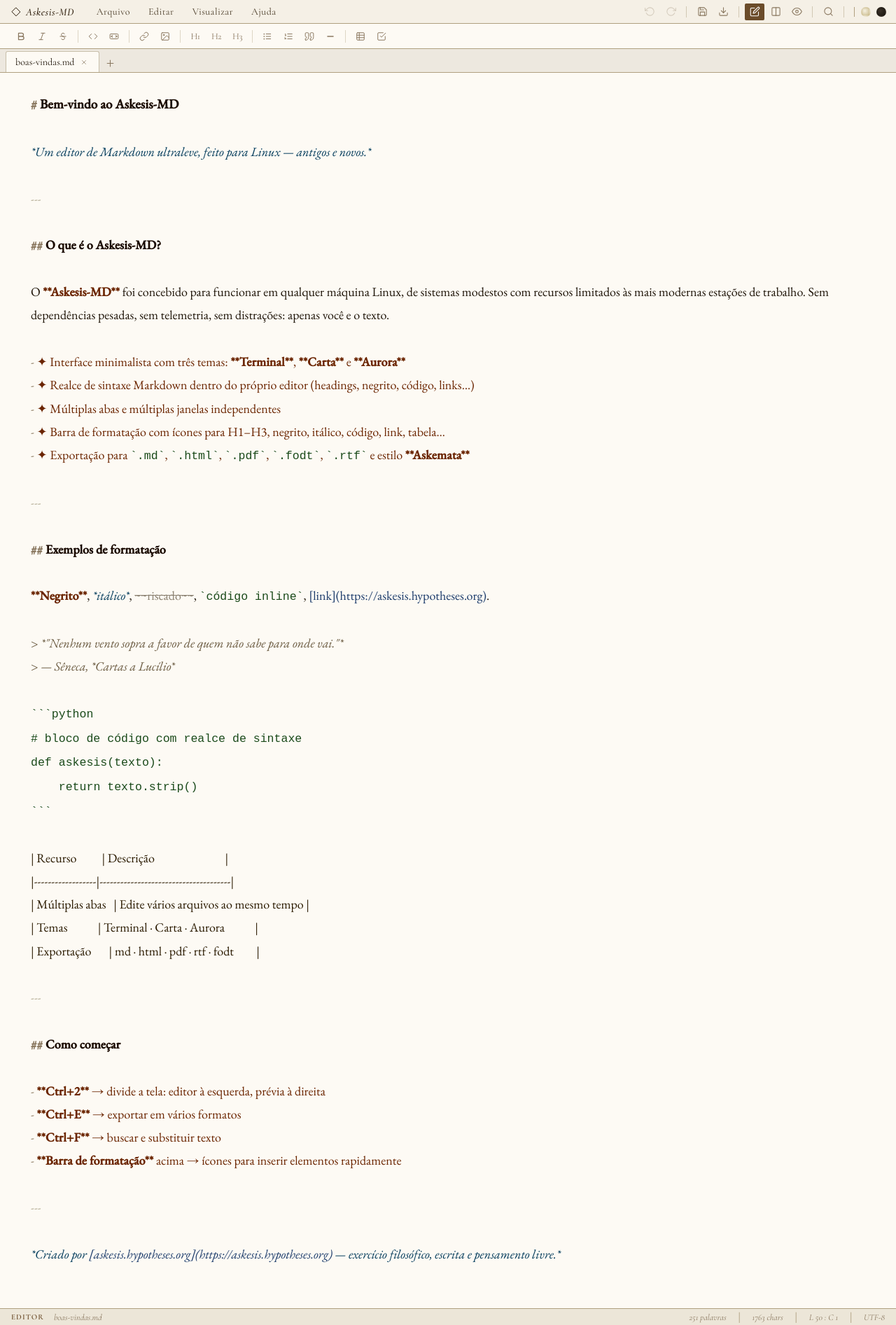
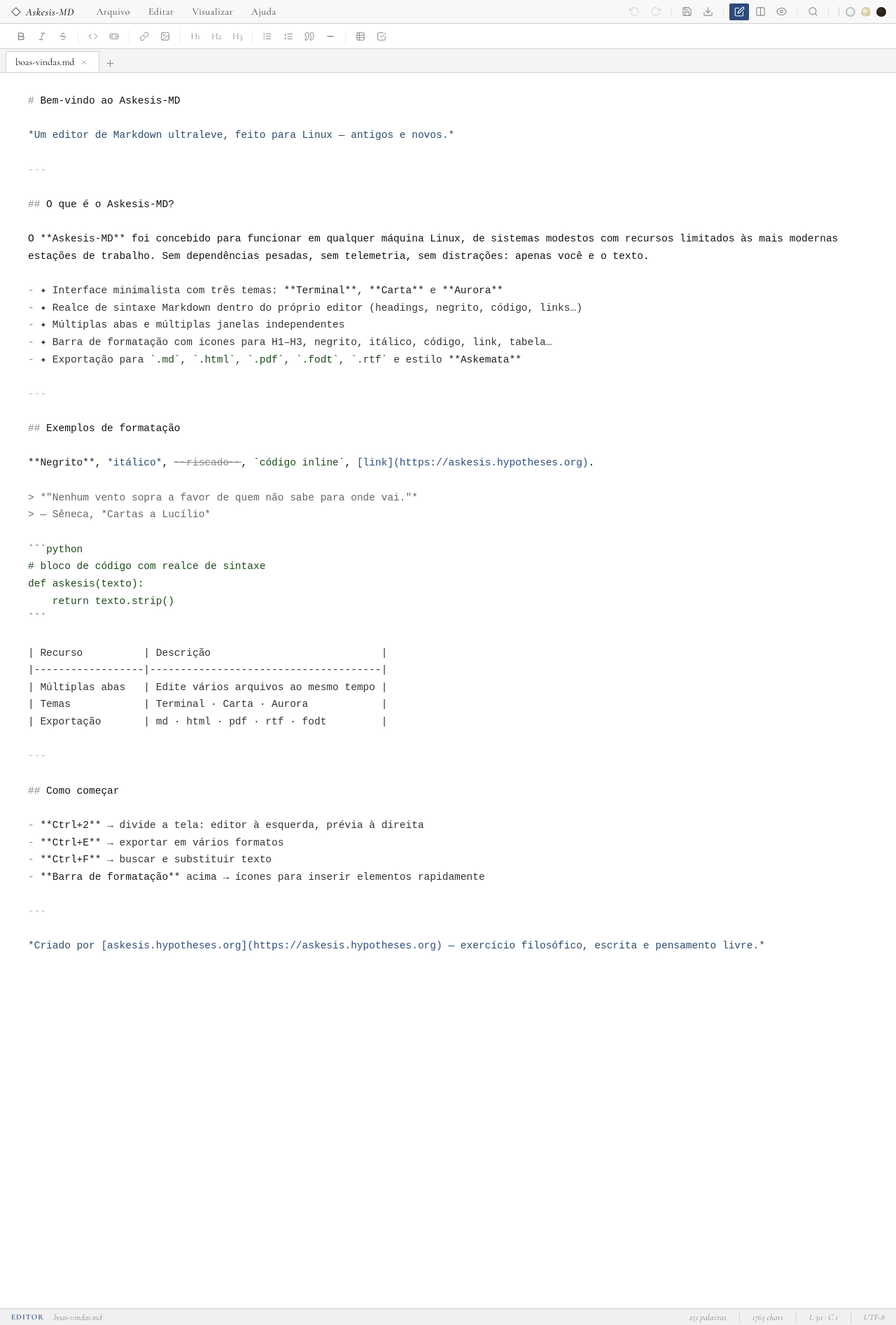
Before and after one commit to askemata/askemata.github.io, a Jekyll site: the page askesis-mdtipografico.html, which Jekyll copies as it is, in a window 1280 px wide. Shown: the whole page at 70% size. Built offline with Jekyll 4.4.1, drawn with Linux system fonts in a browser that asks for light colours.

Commit message:
Atualizar o askesis-mdtipografico.html

```diff
--- a/askesis-mdtipografico.html
+++ b/askesis-mdtipografico.html
@@ -22,64 +22,103 @@
 /* Fontes elegantes via Google Fonts — sem base64, fáceis de trocar */
 @import url('https://fonts.googleapis.com/css2?family=Cormorant+Garamond:ital,wght@0,300;0,400;0,500;0,600;1,300;1,400;1,500&family=EB+Garamond:ital,wght@0,400;0,500;1,400;1,500&family=Cardo:ital,wght@0,400;0,700;1,400&display=swap');
 
-/* ── VARIÁVEIS — Scriptorium (claro, padrão) ── */
+/* ── VARIÁVEIS — Carta (branco, tema principal) ── */
 :root {
   /* Fontes */
-  --fm: 'EB Garamond', 'Cormorant Garamond', 'Cardo', Georgia, serif;
+  --fm: 'Courier New', 'Lucida Console', 'DejaVu Sans Mono', monospace;
   --fu: 'Cormorant Garamond', 'EB Garamond', Georgia, serif;
   --fc: 'Courier New', 'Lucida Console', monospace;
   --tr: 0.16s ease;
 
-  /* Editor: tipografia generosa */
-  --efs: 18px;
-  --elh: 1.85;
+  /* Editor */
+  --efs: 14.5px;
+  --elh: 1.7;
   --epv: 28px;
-  --eph: 44px;
-
-  /* Scriptorium: pergaminho claro, quase branco-marfim */
-  --bg0: #fdfaf4;   /* fundo do editor */
-  --bg1: #f5f0e6;   /* menubar, fmtbar */
-  --bg2: #ece6d8;   /* hover, secundário */
-  --bg3: #e0d8c8;   /* pressed, terceiro */
-  --bga: #4a3520;   /* accent principal (marrom-tinta) */
-  --bd:  #c8bfaa;   /* bordas */
-  --bd2: #ddd6c4;   /* bordas suaves */
-  --t0:  #1e1408;   /* texto principal */
-  --t1:  #4a3c28;   /* texto secundário */
-  --t2:  #8a7860;   /* texto terciário */
-  --ta:  #6b4c2a;   /* accent de texto */
-  --cur: #2a1a08;   /* cursor */
-  --scr: #c0b89a;   /* scrollbar thumb */
-
-  /* Sintaxe: tons discretos, sem saturação excessiva */
-  --sh: #1a0a00;    /* headings */
-  --sb: #6b2500;    /* bold */
-  --si: #003a5a;    /* italic */
-  --sc: #1a4a1a;    /* code */
-  --sl: #1a3a6a;    /* links */
-  --sq: #6a5a40;    /* blockquote */
-  --sm: #6b2500;    /* list markers */
-  --sr: #b0a890;    /* HR */
-  --ss: #8a8070;    /* strikethrough */
-  --sg: #003a5a;    /* images */
-  --st: #2a1a00;    /* table */
-
-  /* Abas */
+  --eph: 40px;
+
+  /* Carta: branco limpo, tipografia pura */
+  --bg0: #ffffff;
+  --bg1: #f8f8f8;
+  --bg2: #efefef;
+  --bg3: #e4e4e4;
+  --bga: #2c4a7c;
+  --bd:  #d0d0d0;
+  --bd2: #e4e4e4;
+  --t0:  #111111;
+  --t1:  #444444;
+  --t2:  #888888;
+  --ta:  #2c4a7c;
+  --cur: #1a1a1a;
+  --scr: #cccccc;
+
+  --sh: #111111;
+  --sb: #1a1a1a;
+  --si: #2a4a6a;
+  --sc: #1a4a1a;
+  --sl: #2c4a7c;
+  --sq: #666666;
+  --sm: #333333;
+  --sr: #bbbbbb;
+  --ss: #888888;
+  --sg: #2a4a6a;
+  --st: #333333;
+
+  --tbg:  #f4f4f4;
+  --tabg: #ffffff;
+  --tbd:  #d0d0d0;
+  --tt:   #888888;
+  --tat:  #111111;
+
+  --sbg: #f0f0f0;
+  --st2: #888888;
+
+  --ask-rule:   #d0d0d0;
+  --ask-cap:    #111111;
+  --ask-accent: #2c4a7c;
+  --ask-drop:   rgba(0,0,0,.08);
+}
+
+/* ── Tema Scriptorium — pergaminho sépia ── */
+.theme-scriptorium {
+  --bg0: #fdfaf4;
+  --bg1: #f5f0e6;
+  --bg2: #ece6d8;
+  --bg3: #e0d8c8;
+  --bga: #4a3520;
+  --bd:  #c8bfaa;
+  --bd2: #ddd6c4;
+  --t0:  #1e1408;
+  --t1:  #4a3c28;
+  --t2:  #8a7860;
+  --ta:  #6b4c2a;
+  --cur: #2a1a08;
+  --scr: #c0b89a;
+
+  --sh: #1a0a00;
+  --sb: #6b2500;
+  --si: #003a5a;
+  --sc: #1a4a1a;
+  --sl: #1a3a6a;
+  --sq: #6a5a40;
+  --sm: #6b2500;
+  --sr: #b0a890;
+  --ss: #8a8070;
+  --sg: #003a5a;
+  --st: #2a1a00;
+
   --tbg:  #ede8df;
   --tabg: #fdfaf4;
   --tbd:  #c8bfaa;
   --tt:   #7a6a50;
   --tat:  #1e1408;
 
-  /* Status bar */
   --sbg: #ece6d8;
   --st2: #8a7860;
 
-  /* Específicos Typographica */
-  --ask-rule:   #b0a080;   /* linhas, separadores */
-  --ask-cap:    #2a1a08;   /* letras de destaque, logo */
-  --ask-accent: #6b4c2a;   /* botões ativos, links */
-  --ask-drop:   rgba(0,0,0,.06);  /* sombra de dropdown */
+  --ask-rule:   #b0a080;
+  --ask-cap:    #2a1a08;
+  --ask-accent: #6b4c2a;
+  --ask-drop:   rgba(0,0,0,.06);
 }
 
 /* ── Tema Vellum — pergaminho escuro / tinta sobre noite ── */
@@ -227,6 +266,7 @@
 }
 .tdot:hover { transform: scale(1.2); }
 .tdot.on { border-color: var(--ask-accent); }
+.d-w { background: radial-gradient(circle at 35% 35%, #ffffff, #e0e0e0); border-color: #c0c0c0 !important; }
 .d-t { background: radial-gradient(circle at 35% 35%, #f5f0e0, #c8b888); }
 .d-c { background: radial-gradient(circle at 35% 35%, #3a3228, #1a1610); }
 
@@ -471,23 +511,26 @@
 .ssep { color: var(--ask-rule); font-style: normal; }
 
 /* ── SINTAXE ── */
-.h1 { color: var(--sh); font-weight: 600; font-size: 1.05em; }
-.h2 { color: var(--sh); font-weight: 600; }
-.h3 { color: var(--sh); font-style: italic; }
+/* REGRA CRÍTICA: nenhuma classe de sintaxe altera font-size,
+   font-family, font-weight ou font-style — qualquer mudança de
+   métrica de glifo causa desalinhamento entre highlight e cursor */
+.h1  { color: var(--sh); }
+.h2  { color: var(--sh); }
+.h3  { color: var(--sh); }
 .h4, .h5, .h6 { color: var(--sh); opacity: .8; }
-.mk { color: var(--t2); }
-.bd2 { color: var(--sb); font-weight: 600; }
-.it  { color: var(--si); font-style: italic; }
-.cd  { color: var(--sc); font-family: var(--fc); font-size: .92em; }
-.cb  { color: var(--sc); font-family: var(--fc); font-size: .92em; }
+.mk  { color: var(--t2); }
+.bd2 { color: var(--sb); }
+.it  { color: var(--si); }
+.cd  { color: var(--sc); }
+.cb  { color: var(--sc); }
 .lk  { color: var(--sl); }
 .im  { color: var(--sg); }
-.bq  { color: var(--sq); font-style: italic; }
+.bq  { color: var(--sq); }
 .li  { color: var(--sm); }
 .hr  { color: var(--sr); }
 .st  { color: var(--ss); text-decoration: line-through; }
 .hl-tb { color: var(--st); }
-.fm  { color: var(--t2); font-style: italic; }
+.fm  { color: var(--t2); }
 
 /* ── MODAIS ── */
 .ov {
@@ -657,7 +700,8 @@
       <div class="mc" onclick="adjFont(-1)"><span class="lb">Diminuir fonte</span><span class="ks">Ctrl+–</span></div>
       <div class="mc" onclick="adjFont(1)"><span class="lb">Aumentar fonte</span><span class="ks">Ctrl+=</span></div>
       <hr>
-      <div class="mc" onclick="setTheme('scriptorium')"><span class="lb">◉ Scriptorium (claro)</span></div>
+      <div class="mc" onclick="setTheme('carta')"><span class="lb">◉ Carta (branco)</span></div>
+      <div class="mc" onclick="setTheme('scriptorium')"><span class="lb">◉ Scriptorium (sépia)</span></div>
       <div class="mc" onclick="setTheme('vellum')"><span class="lb">◉ Vellum (escuro)</span></div>
     </div>
   </div>
@@ -717,7 +761,8 @@
     <div class="tsep"></div>
     <!-- Theme dots -->
     <div class="tdots">
-      <div class="tdot d-t on" id="dot-scr"  title="Scriptorium (claro)" onclick="setTheme('scriptorium')"></div>
+      <div class="tdot d-w on" id="dot-carta" title="Carta (branco)"      onclick="setTheme('carta')"></div>
+      <div class="tdot d-t"   id="dot-scr"   title="Scriptorium (sépia)" onclick="setTheme('scriptorium')"></div>
       <div class="tdot d-c"   id="dot-vel"   title="Vellum (escuro)"     onclick="setTheme('vellum')"></div>
     </div>
   </div>
@@ -1069,13 +1114,16 @@
   const hl = HL(), wrap = WRAP(), inner = document.getElementById('editor-inner');
   if (!hl || !wrap || !inner) return;
 
-  // The highlight pre renders in-flow: its offsetHeight is reliable.
-  // We only need to ensure inner is at least as tall as the wrap viewport.
-  const contentH = hl.offsetHeight;
+  // Reset min-height so scrollHeight reflects true content
+  inner.style.minHeight = '';
+
+  // hl.scrollHeight: total height of the in-flow <pre> including content
+  // wrap.clientHeight: visible viewport of the scrollable container
+  // We take the max so the textarea always fills at least the viewport
+  const contentH = hl.scrollHeight;
   const wrapH    = wrap.clientHeight;
   const minH     = Math.max(contentH, wrapH);
 
-  // Set inner's min-height so the textarea (height:100%) fills the view
   inner.style.minHeight = minH + 'px';
 }
 
@@ -1455,8 +1503,8 @@
 
 // ── THEME ──────────────────────────────────────────────────
 function setTheme(t) {
-  document.body.className = t === 'terminal' ? '' : `theme-${t}`;
-  ['scr','vel'].forEach(n =>
+  document.body.className = t === 'carta' ? '' : `theme-${t}`;
+  ['carta','scr','vel'].forEach(n =>
     document.getElementById(`dot-${n}`).classList.toggle('on', n === t));
   closeAllMenus();
   requestAnimationFrame(syncHeight);
@@ -1930,7 +1978,7 @@
 // ── INIT ───────────────────────────────────────────────────
 (function init() {
   document.getElementById('vb-editor').classList.add('on');
-  setTheme('scriptorium');
+  setTheme('carta');
   newTab(WELCOME, 'boas-vindas.md');
   // Push initial state into undo stack after content is set
   setTimeout(() => {
```
Also changed, not shown: other parts of askesis-mdtipografico.html (+1 -1 lines).
